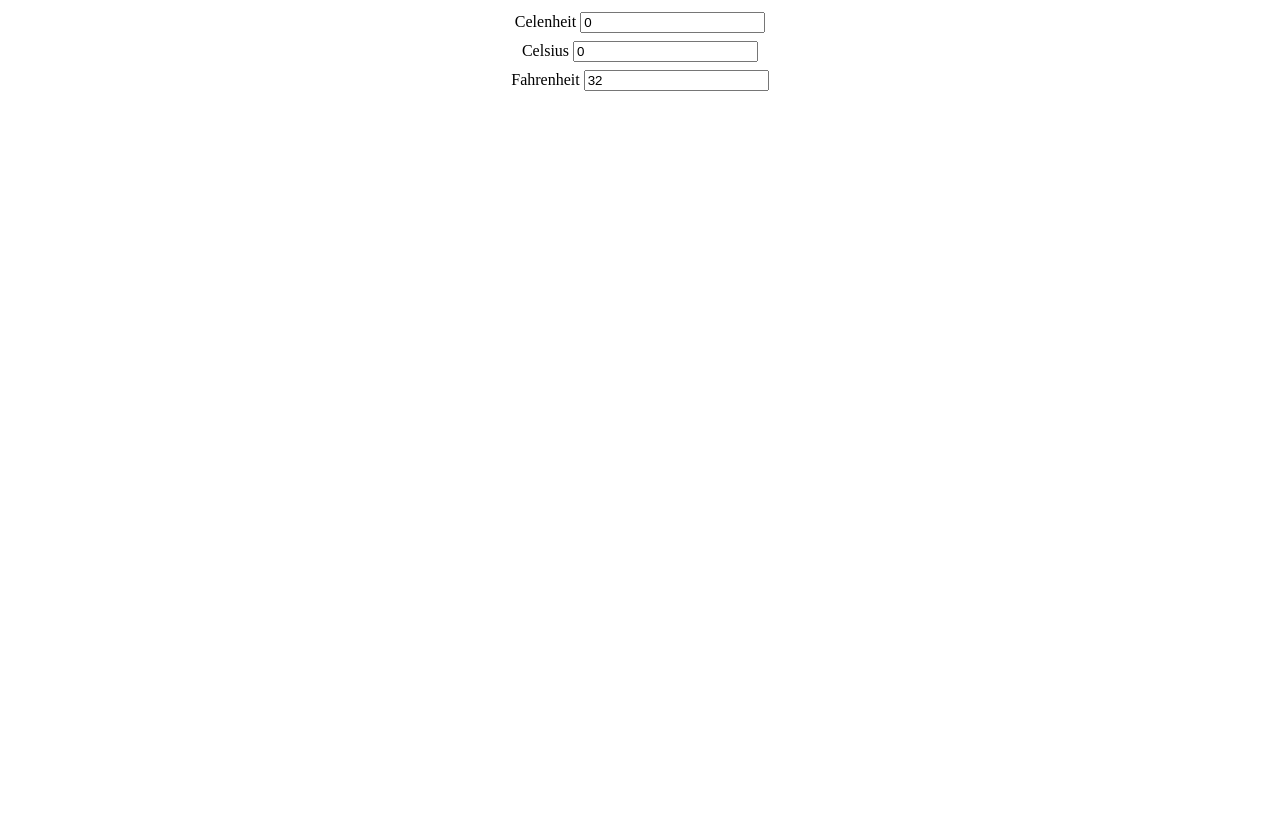
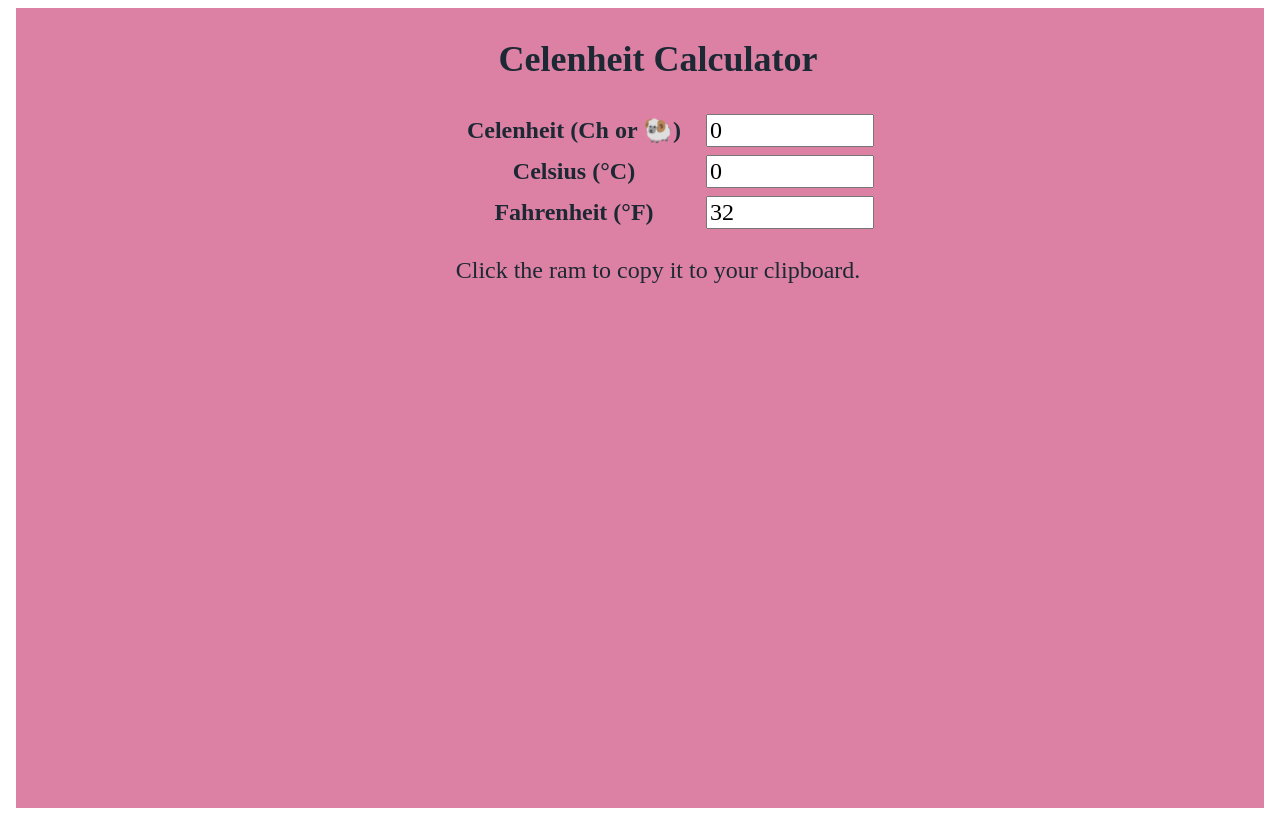
Before and after one commit to bearsdotzone/celenheit, a SvelteKit app: page / in a window 1280 px wide. Built offline with nearby package versions, Linux system fonts and the light colour scheme.

Commit message:
add some styling and symbols

```diff
--- a/src/routes/+layout.svelte
+++ b/src/routes/+layout.svelte
@@ -5,16 +5,25 @@
 
 <!-- <Header /> -->
 
-<main>
-	<slot />
-</main>
+<body>
+	<main>
+		<slot />
+	</main>
+</body>
 
 <style>
 	main {
 		margin: 2px;
 		display: flex;
-		max-width: 100vw;
+		min-width: 100vw;
 		flex-direction: column;
 		min-height: 100vh;
+		align-items: center;
+		font-size: 24px;
+	}
+
+	body {
+		background-color: #dc81a3;
+		color: #1c2833;
 	}
 </style>
--- a/src/routes/+page.svelte
+++ b/src/routes/+page.svelte
@@ -1,7 +1,11 @@
-<script>
+<script lang="ts">
 	let ch = 0;
 	let c = 0;
 	let f = 32;
+
+	const ramCopy = async () => {
+		await navigator.clipboard.writeText('🐏');
+	};
 </script>
 
 <svelte:head>
@@ -9,8 +13,13 @@
 	<meta name="description" content="Celenheit Calculator" />
 </svelte:head>
 
-<span>
-	<label for="celenheit">Celenheit</label>
+<h2>Celenheit Calculator</h2>
+
+<div class="box">
+	<label for="celenheit"
+		>Celenheit (Ch or <span on:keypress={() => ramCopy()} on:click={() => ramCopy()}>🐏</span
+		>)</label
+	>
 	<input
 		name="celenheit"
 		type="number"
@@ -20,9 +29,9 @@
 			f = Number((ch / (25 / 17) + 32).toFixed(0));
 		}}
 	/>
-</span>
-<span>
-	<label for="celsius">Celsius</label>
+</div>
+<div class="box">
+	<label for="celsius">Celsius (°C)</label>
 	<input
 		name="celsius"
 		type="number"
@@ -32,9 +41,9 @@
 			f = Number((c * 1.8 + 32).toFixed(0));
 		}}
 	/>
-</span>
-<span>
-	<label for="fahrenheit">Fahrenheit</label>
+</div>
+<div class="box">
+	<label for="fahrenheit">Fahrenheit (°F)</label>
 	<input
 		name="fahrenheit"
 		type="number"
@@ -44,12 +53,30 @@
 			c = Number(((f - 32) / 1.8).toFixed(1));
 		}}
 	/>
-</span>
+</div>
+
+<p>Click the ram to copy it to your clipboard.</p>
 
 <style>
-	span {
+	.box {
 		margin: 2px;
 		padding: 2px;
 		text-align: center;
+		width: 27rem;
+		display: flex;
+		align-items: center;
+		align-content: space-between;
+		font-weight: bold;
+	}
+
+	label {
+		flex: 1;
+	}
+
+	input {
+		flex-grow: 0;
+		font-size: 24px;
+		width: 10rem;
+		font-family: 'Times New Roman', Times, serif;
 	}
 </style>
```
Also changed, not shown: 26 other files (tests, documents, lock files or other folders).
